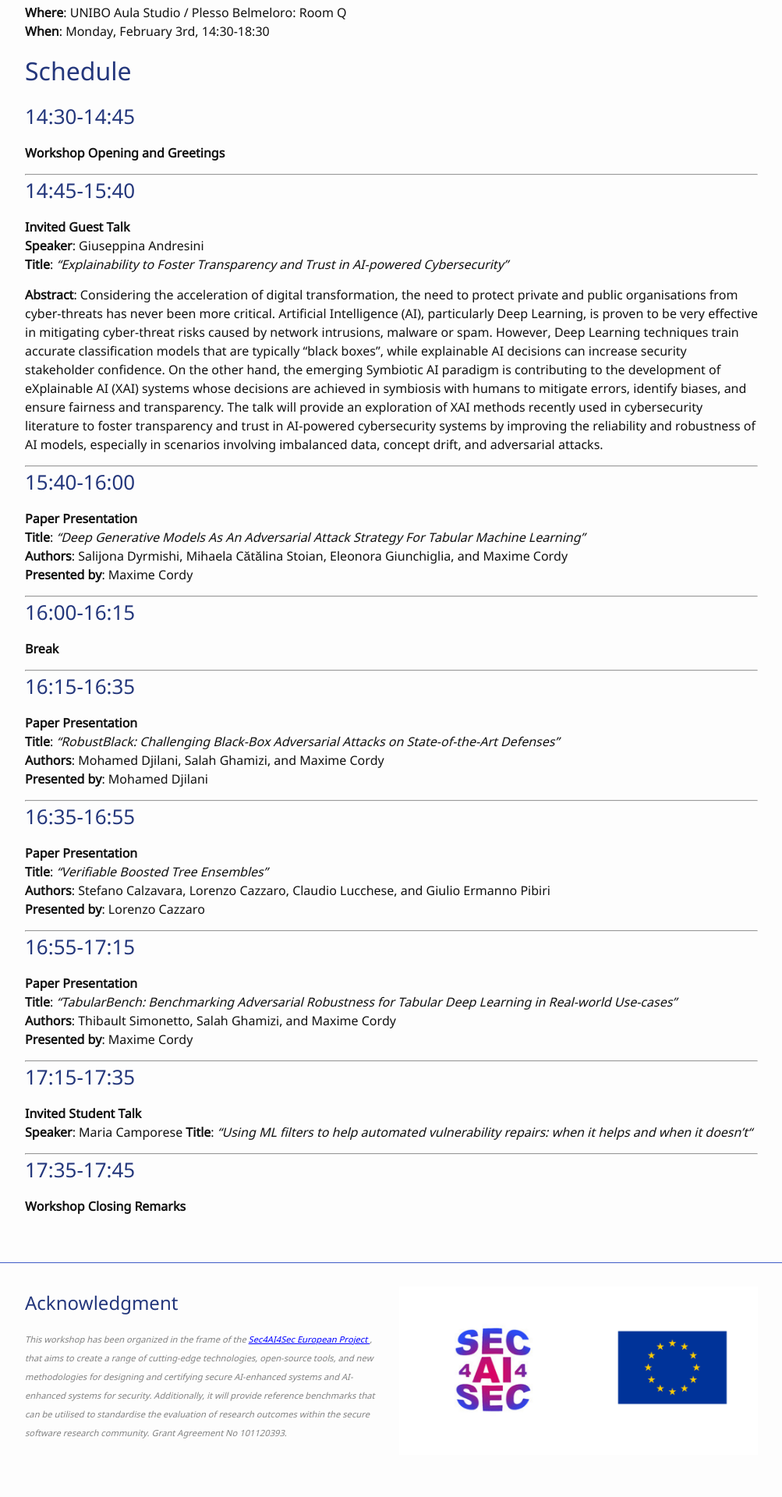
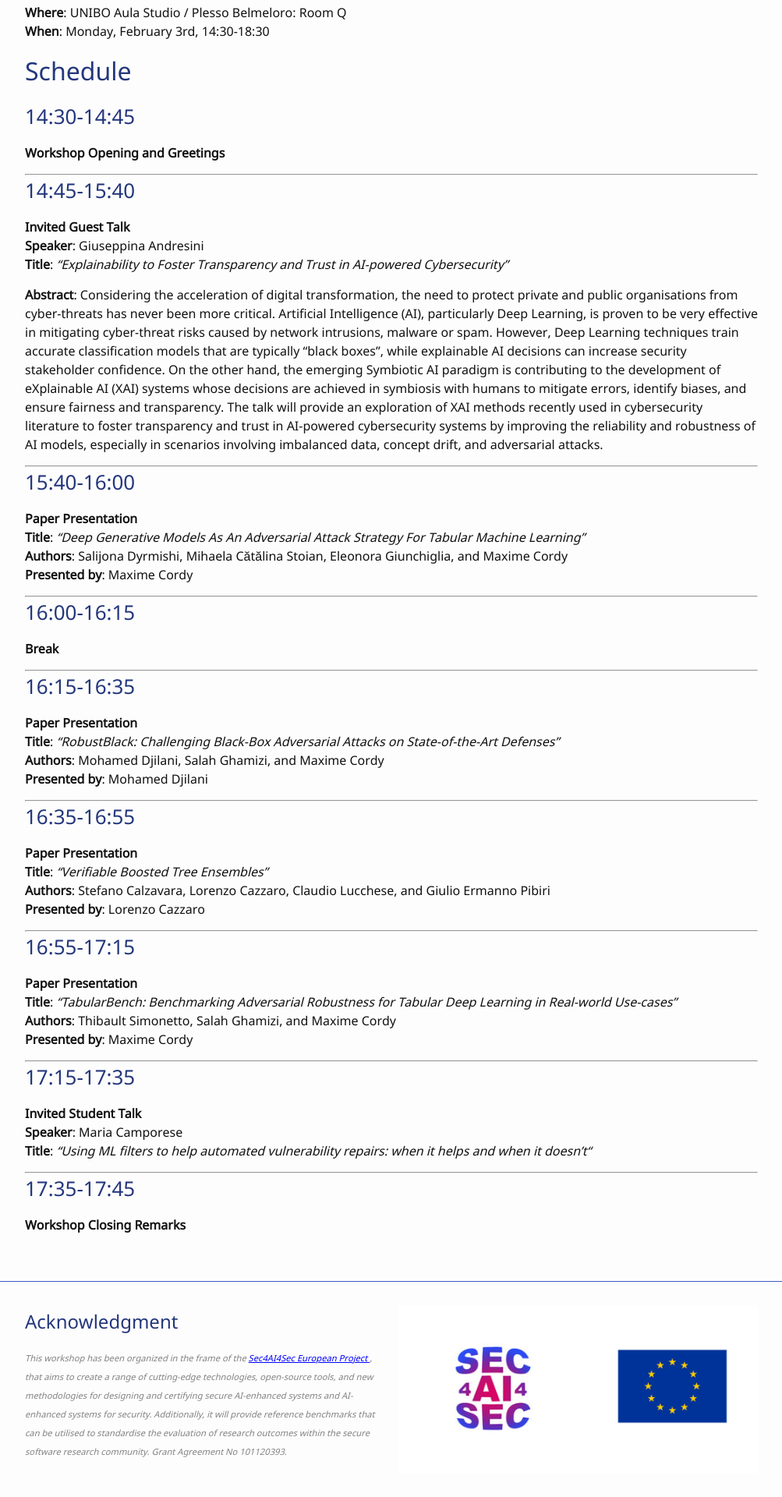
Before and after one commit to taicworkshop/taicworkshop.github.io, a Jekyll site: the page built from workshop_program.markdown, in a window 1280 px wide. Shown: the part 789-2709 px from the top of the page at 78% size, without its empty margins (138-1141 px from the left). Built offline with Jekyll 4.4.1, drawn with Linux system fonts in a browser that asks for light colours; before the commit the page ends 2685 px from its top, so only the background shows below that.

```diff
--- a/workshop_program.markdown
+++ b/workshop_program.markdown
@@ -69,7 +69,7 @@ The talk will provide an exploration of XAI methods recently used in cybersecuri
 
 ### 17:15-17:35
 **Invited Student Talk**
-**Speaker**: Maria Camporese
+**Speaker**: Maria Camporese \
 **Title**: *“Using ML filters to help automated vulnerability repairs: when it helps and when it doesn’t“*
 
 ---
```
